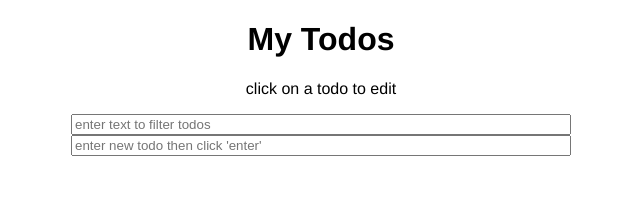
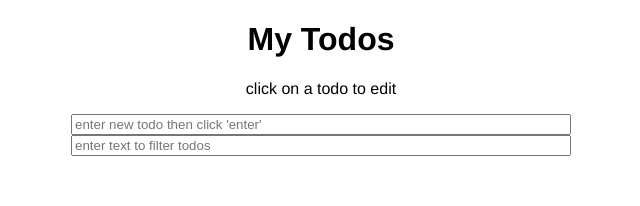
Before and after one commit to Yanipo5/Todo-Vue-Cli-Vuex, a Vue app: page / in a window 1280 px wide. Shown: the top 206 px of the page, without its empty margins (319-959 px from the left). Built offline with nearby package versions, Linux system fonts and the light colour scheme.

Commit message:
restructure

```diff
--- a/src/App.vue
+++ b/src/App.vue
@@ -1,26 +1,23 @@
 <template>
   <div id="app">
     <The-Header/>
-    <The-Controls/>
     <The-Body/>
   </div>
 </template>
 
 <script>
 import store from "./store/store";
-import TheHeader from './components/TheHeader.vue'
-import TheControls from './components/TheControls.vue'
-import TheBody from './components/TheBody.vue'
+import TheHeader from "./components/TheHeader.vue";
+import TheBody from "./components/TheBody.vue";
 
 export default {
   store,
-  name: 'app',
+  name: "app",
   components: {
     TheHeader,
-    TheControls,
     TheBody
   }
-}
+};
 </script>
 
 <style>
@@ -28,6 +25,6 @@ export default {
   --main-width: 500px;
 }
 #app {
-  font-family: 'Avenir', Helvetica, Arial, sans-serif;
+  font-family: "Avenir", Helvetica, Arial, sans-serif;
 }
 </style>
--- a/src/components/TheBody.vue
+++ b/src/components/TheBody.vue
@@ -1,17 +1,21 @@
 <template>
   <div>
-      <TodoList />
+    <TodoControls />
+    <TodoList />
   </div>
 </template>
 
 <script>
-import TodoList from "./TodoList.vue";
+// import TodoControls from "./TodoControls.vue";
+import TodoControls from "./TodoControls/index.TodoControls.vue";
+import TodoList from "./TodoList/index.TodoList.vue";
 
 export default {
   name: "AppBody",
   components: {
+    TodoControls,
     TodoList
-  },
+  }
 };
 </script>
 
--- a/src/components/TheControls.vue
+++ /dev/null
@@ -1,45 +0,0 @@
-<template>
-    <div class="container">
-        <input placeholder="enter text to filter todos" type="text" v-model="filter">
-        <input placeholder="enter new todo then click 'enter'" type="text" v-model="newTodo" @keyup.enter="addTodo(newTodo)">
-    </div>
-</template>
-
-<script>
-import Todo from "../models/Todo.model.js";
-
-export default {
-  name: "AppControls",
-  data: function() {
-    return {
-      newTodo: ""
-    };
-  },
-  computed: {
-    filter: {
-      get() {
-        return this.$store.state.filter;
-      },
-      set(value) {
-        this.$store.commit("updateFilter", value);
-      }
-    }
-  },
-  methods: {
-    addTodo(todo) {
-      this.$store.commit("insertNewTodo", new Todo(todo));
-      this.newTodo = "";
-    }
-  }
-};
-</script>
-
-<style scoped>
-.container {
-  display: flex;
-  margin: auto;
-  flex-direction: column;
-  width: var(--main-width);
-  max-width: 100%;
-}
-</style>
--- /dev/null
+++ b/src/components/TodoControls/AddNewTodo.todoControls.vue
@@ -0,0 +1,26 @@
+<template>
+        <input placeholder="enter new todo then click 'enter'" type="text" v-model="newTodo" @keyup.enter="addTodo(newTodo)">
+</template>
+
+<script>
+import Todo from "../../models/Todo.model.js";
+
+export default {
+  name: "AddNewTodo",
+  data: function() {
+    return {
+      newTodo: ""
+    };
+  },
+  methods: {
+    addTodo(todo) {
+      this.$store.commit("insertNewTodo", new Todo(todo));
+      this.newTodo = "";
+    }
+  }
+};
+</script>
+
+<style scoped>
+
+</style>
--- /dev/null
+++ b/src/components/TodoControls/FilterTodos.todoControls.vue
@@ -0,0 +1,25 @@
+<template>
+        <input placeholder="enter text to filter todos" type="text" v-model="filter">
+</template>
+
+<script>
+
+export default {
+  name: "FilterTodos",
+
+  computed: {
+    filter: {
+      get() {
+        return this.$store.state.filter;
+      },
+      set(value) {
+        this.$store.commit("updateFilter", value);
+      }
+    }
+  }
+};
+</script>
+
+<style scoped>
+
+</style>
--- /dev/null
+++ b/src/components/TodoControls/index.TodoControls.vue
@@ -0,0 +1,29 @@
+<template>
+    <div class="container">
+        <AddNewTodo />
+        <FilterTodos />
+    </div>
+</template>
+
+<script>
+import AddNewTodo from "./AddNewTodo.todoControls";
+import FilterTodos from "./FilterTodos.todoControls";
+
+export default {
+  name: "TodoControls",
+  components: {
+    AddNewTodo,
+    FilterTodos
+  }
+};
+</script>
+
+<style scoped>
+.container {
+  display: flex;
+  margin: auto;
+  flex-direction: column;
+  width: var(--main-width);
+  max-width: 100%;
+}
+</style>
--- a/src/components/TodoItem.vue
+++ b/src/components/TodoList/TodoItem.TodoList.vue
@@ -1,7 +1,7 @@
 <template>
     <div class="todo" :title='title'>
       <div v-show="!editMode" @click="toggleEditMode(); setFoucos('todo'+index)" :style="isStrikeThrough">
-        <img v-show="todo.isCompleted()" src="../assets/v-icon.png" alt="v-sign" />
+        <img v-show="todo.isCompleted()" src="../../assets/v-icon.png" alt="v-sign" />
         <span> {{todo.getTxt()}} </span>
       </div>
       <input :id="'todo'+index" v-show="editMode" @mouseleave="toggleEditMode()" v-model="todo.txt"/>
--- a/src/components/TodoList.vue
+++ b/src/components/TodoList/index.TodoList.vue
@@ -5,7 +5,7 @@
 </template>
 
 <script>
-import TodoItem from "./TodoItem.vue";
+import TodoItem from "./TodoItem.TodoList.vue";
 
 export default {
   name: "TodoList",
```
